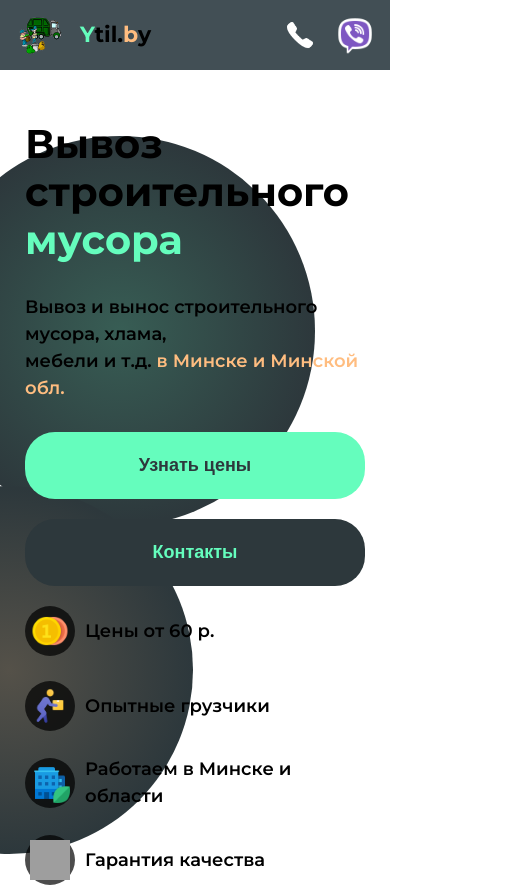
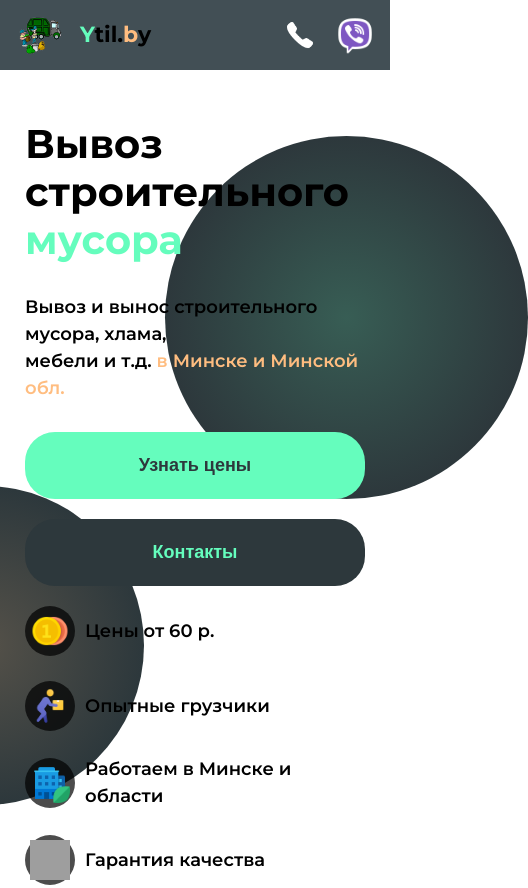
Before and after one commit to DaniilBenyash/Ytil.by, a Next.js app: page / in a window 390 px wide. Shown: the whole page, 528 px wide, since content can reach past the window. Built offline with nearby package versions, Linux system fonts and the light colour scheme; grey boxes are pictures that could not be loaded.

Commit message:
fix: animation and position glow

```diff
--- a/components/Glow.tsx
+++ b/components/Glow.tsx
@@ -1,4 +1,3 @@
-
 type GlowProps = {
     color: 'green' | 'orange',
     className: string,
--- a/pages/_app.tsx
+++ b/pages/_app.tsx
@@ -1,16 +1,15 @@
 import { Montserrat } from '@next/font/google'
 import type { AppProps } from 'next/app'
 import '../styles/globals.scss'
+import '../styles/home.scss'
 import '../styles/header.scss'
 import '../styles/main.scss'
 import '../styles/flag.scss'
 import '../styles/glow.scss'
 
-
 const monserrat = Montserrat({subsets: ['latin'], display: 'swap'})
 
 const App = ({ Component, pageProps }: AppProps) => {
-
   return (
     <>
       <main className={monserrat.className}>
--- a/pages/index.tsx
+++ b/pages/index.tsx
@@ -4,10 +4,10 @@ import Main from "../components/Main"
 const Home = () => {
 
   return (
-    <>
+    <div className="home">
       <Header />
       <Main />
-    </>
+    </div>
   )
 }
 
--- a/styles/flag.scss
+++ b/styles/flag.scss
@@ -16,12 +16,11 @@
     max-width: 280px;
 }
 
-@media screen and (max-width: 1100px) {
+@media screen and (max-width: 1300px) {
     .flag{
         position: static;
         background: none;
         padding: 0;
-
 
         &__icon{
             height: 50px;
--- a/styles/globals.scss
+++ b/styles/globals.scss
@@ -4,6 +4,7 @@ html,
 body {
   padding: 0;
   margin: 0;
+
 }
 
 a {
@@ -18,29 +19,15 @@ a {
 @media (prefers-color-scheme: dark) {
   html {
     color-scheme: dark;
+    overflow: hidden;
+
   }
   body {
     color: white;
     background: $background-1;
-    width: 1000px;
-    margin: 0 auto;
+    display: flex;
+    justify-content: center;
+    overflow-x: hidden;
+
   }
 }
-
-@media screen and (max-width: 1100px) {
-  body{
-    width: 800px;
-  }
-}
-
-@media screen and (max-width: 900px) {
-  body{
-    width: 600px;
-  }
-}
-
-@media screen and (max-width: 700px) {
-  body{
-    width: 100%;
-  }
-}
--- a/styles/glow.scss
+++ b/styles/glow.scss
@@ -1,10 +1,10 @@
 @import '../styles/_variables.scss';
-
 
 @mixin glow($color) {
     border-radius: 50%;
     background: radial-gradient($color -300%, $background-1 70%);
-
+    position: absolute;
+    z-index: 1;
 }
 .glow-orange{
     @include glow($color-orange);
@@ -14,12 +14,12 @@
 }
 .glow-green{
     @include glow($color-green);
-    animation: normal 4000ms linear;
+    animation: normal 8000ms linear;
     animation-name: glows;
     animation-iteration-count: infinite;
 }
 @keyframes glows {
-    0% { width: 360px; height: 360px; }
+    0% { width: 300px; height: 300px; }
     50% { width: 400px; height: 400px; }
-    100% { width: 360px; height: 360px; }
+    100% { width: 300px; height: 300px; }
 }
--- a/styles/header.scss
+++ b/styles/header.scss
@@ -1,5 +1,4 @@
 @import '../styles/_variables.scss';
-
 
 .header{
     height: 70px;
@@ -63,7 +62,6 @@
     .header{
         background-color: $background-2;
         padding: 0 15px;
-        width: 100%;
 
         &__text{
             display: none;
--- /dev/null
+++ b/styles/home.scss
@@ -0,0 +1,20 @@
+.home{
+    width: 1000px;
+}
+@media screen and (max-width: 1300px) {
+    .home{
+      width: 800px;
+    }
+  }
+
+  @media screen and (max-width: 900px) {
+    .home{
+      width: 600px;
+    }
+  }
+
+  @media screen and (max-width: 700px) {
+    .home{
+      width: 100vw;
+    }
+  }
--- a/styles/main.scss
+++ b/styles/main.scss
@@ -1,7 +1,6 @@
 @import '../styles/_variables.scss';
 
 .main{
-    // padding: 50px 250px 50px 200px;
     height: calc(100vh - 70px);
     display: flex;
     flex-direction: row;
@@ -80,19 +79,16 @@
     &__glow{
 
         &_green{
-            position: absolute;
             top: -150px;
             left: 80px;
-            z-index: 1;
         }
 
         &_orange{
-            position: absolute;
-            bottom: -130px;
+            bottom: -120px;
             right: 80px;
-            z-index: 1;
         }
     }
+
     &__flag{
 
         &_one{
@@ -116,7 +112,8 @@
         }
     }
 }
-@media screen and (max-width: 1100px) {
+
+@media screen and (max-width: 1300px) {
     .main {
         flex-direction: row;
         padding: 50px 0;
@@ -126,9 +123,11 @@
         &__h1{
             @include font-headline-mob-1;
         }
+
         &__left{
             width: 100%;
         }
+
         &__right{
             display: flex;
             flex-direction: column;
@@ -148,7 +147,7 @@
         &__glow{
 
             &_green{
-                left: -10px;
+                left: 180px;
             }
 
             &_orange{
@@ -158,17 +157,19 @@
         }
     }
 }
+
 @media screen and (max-width: 900px) {
     .main {
 
         &__glow{
 
             &_green{
-                left: -100px;
+                left: 50px;
             }
         }
     }
 }
+
 @media screen and (max-width: 700px) {
     .main {
         flex-direction: column;
@@ -193,7 +194,7 @@
 
             &_green{
                 top: -450px;
-
+                left: calc(100vw - 250px);
             }
 
             &_orange{
```
